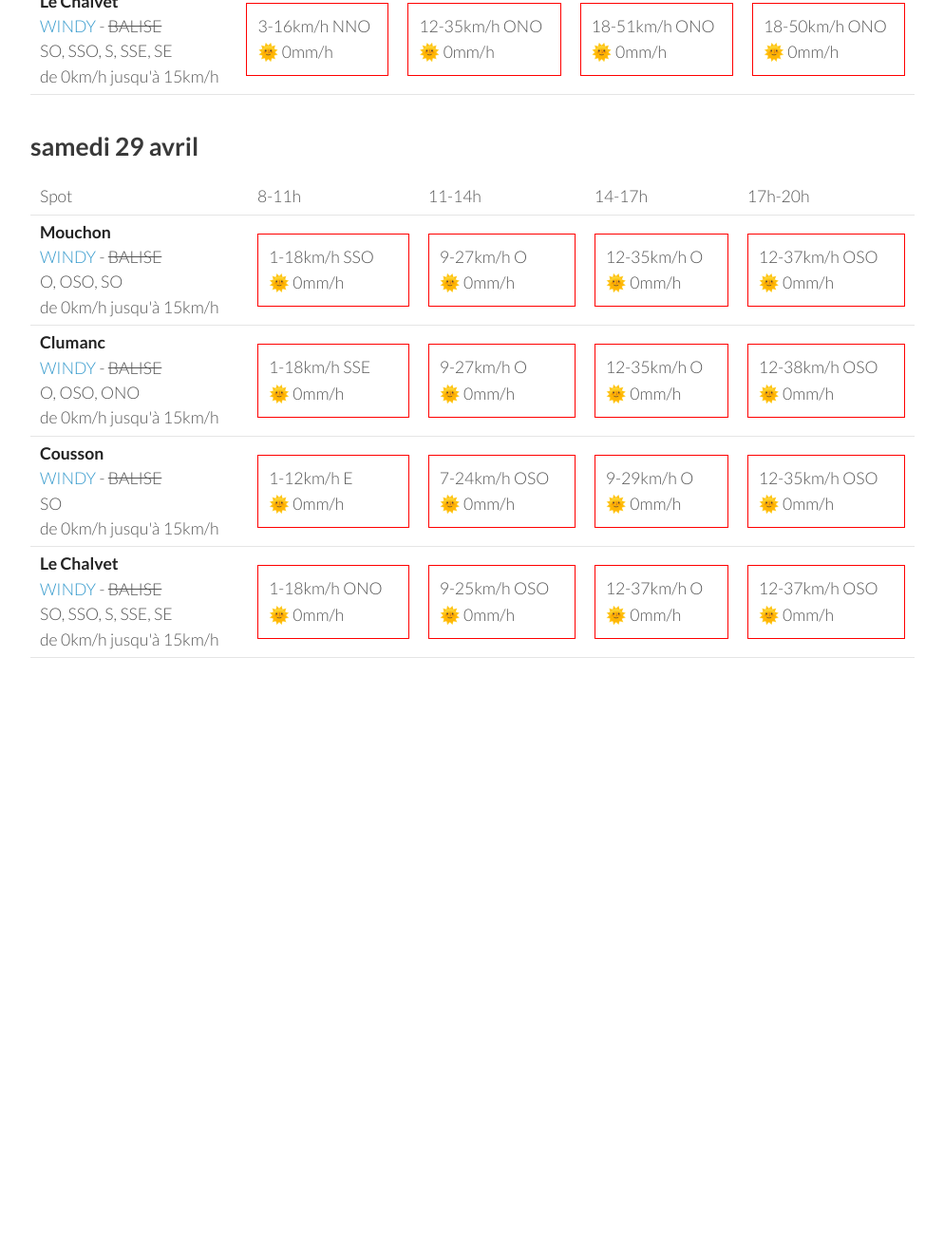
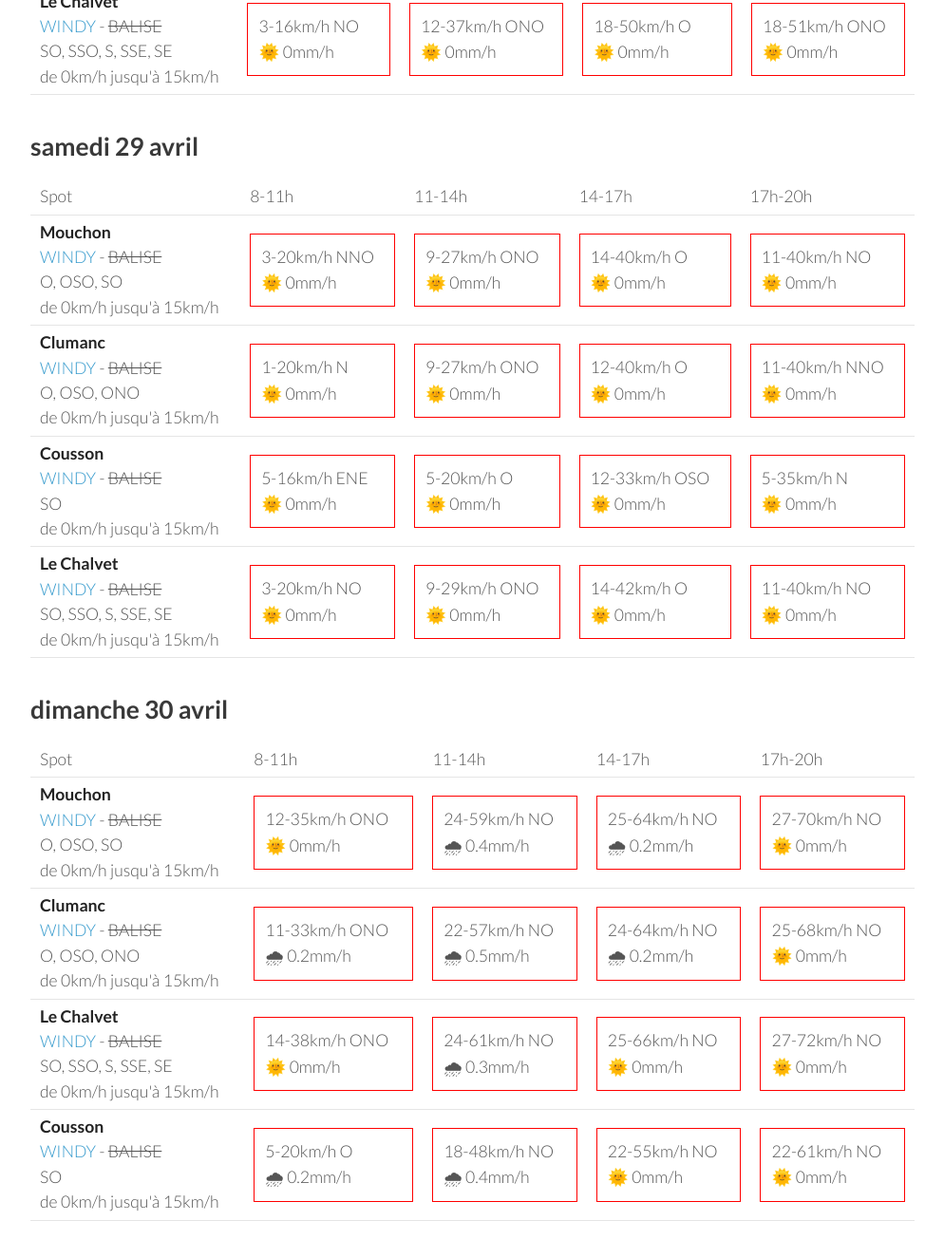
Before and after one commit to parapente-dans-le-nord/parapente-dans-le-nord.github.io, a Jekyll site: the page built from saint_andre.markdown, in a window 1280 px wide and 1400 px high, scrolled down 2511 px. Shown: the top 1325 px of the window at 95% size, without its empty margins (26-1020 px from the left). Built offline with Jekyll 4.4.1, drawn with Linux system fonts in a browser that asks for light colours; before the commit the page ends 3332 px from its top, so only the background shows below that; some of the changed text lies outside the part shown.

Commit message:
update index.markdown

```diff
--- a/saint_andre.markdown
+++ b/saint_andre.markdown
@@ -136,40 +136,40 @@ page mise à jour le mardi 25 avril 06:36
 <tr>
         <td><strong>Mouchon</strong><br><a href="https://windy.com/43.992/6.424?43.878,6.425,10,m:eSuaglR">WINDY</a> - <span class="no-balise"> BALISE </span><br> <span class="vent-favorable">O, OSO, SO</span><br><span class="force-vent">de 0km/h jusqu'à 15km/h</span> </td>
 
-            <td><div class="not-flyable"><p>1-16km/h N</p><p>🌞 0mm/h</p></div></td>
-            <td><div class="not-flyable"><p>7-22km/h O</p><p>🌞 0mm/h</p></div></td>
-            <td><div class="not-flyable"><p>14-40km/h O</p><p>🌞 0mm/h</p></div></td>
-            <td><div class="not-flyable"><p>14-40km/h O</p><p>🌞 0mm/h</p></div></td>
+            <td><div class="not-flyable"><p>1-16km/h NE</p><p>🌞 0mm/h</p></div></td>
+            <td><div class="not-flyable"><p>5-18km/h OSO</p><p>🌞 0mm/h</p></div></td>
+            <td><div class="not-flyable"><p>12-37km/h ONO</p><p>🌞 0mm/h</p></div></td>
+            <td><div class="not-flyable"><p>12-38km/h O</p><p>🌞 0mm/h</p></div></td>
 
 
     </tr>
 <tr>
         <td><strong>Clumanc</strong><br><a href="https://windy.com/44.027/6.402?43.914,6.403,10,m:eSxaglP">WINDY</a> - <span class="no-balise"> BALISE </span><br> <span class="vent-favorable">O, OSO, ONO</span><br><span class="force-vent">de 0km/h jusqu'à 15km/h</span> </td>
 
-            <td><div class="not-flyable"><p>1-16km/h NNE</p><p>🌞 0mm/h</p></div></td>
-            <td><div class="not-flyable"><p>7-24km/h O</p><p>🌞 0mm/h</p></div></td>
-            <td><div class="not-flyable"><p>14-40km/h O</p><p>🌞 0mm/h</p></div></td>
-            <td><div class="not-flyable"><p>12-42km/h O</p><p>🌞 0mm/h</p></div></td>
+            <td><div class="not-flyable"><p>3-16km/h ENE</p><p>🌞 0mm/h</p></div></td>
+            <td><div class="not-flyable"><p>5-22km/h OSO</p><p>🌞 0mm/h</p></div></td>
+            <td><div class="not-flyable"><p>12-37km/h ONO</p><p>🌞 0mm/h</p></div></td>
+            <td><div class="not-flyable"><p>12-38km/h O</p><p>🌞 0mm/h</p></div></td>
 
 
     </tr>
 <tr>
         <td><strong>Cousson</strong><br><a href="https://windy.com/44.054/6.240?43.940,6.241,10,m:eSAaglz">WINDY</a> - <span class="no-balise"> BALISE </span><br> <span class="vent-favorable">SO</span><br><span class="force-vent">de 0km/h jusqu'à 15km/h</span> </td>
 
-            <td><div class="not-flyable"><p>5-12km/h E</p><p>🌞 0mm/h</p></div></td>
+            <td><div class="not-flyable"><p>5-14km/h E</p><p>🌞 0mm/h</p></div></td>
             <td><div class="not-flyable"><p>5-20km/h O</p><p>🌞 0mm/h</p></div></td>
-            <td><div class="not-flyable"><p>12-33km/h OSO</p><p>🌞 0mm/h</p></div></td>
-            <td><div class="not-flyable"><p>12-38km/h OSO</p><p>🌞 0mm/h</p></div></td>
+            <td><div class="not-flyable"><p>9-27km/h O</p><p>🌞 0mm/h</p></div></td>
+            <td><div class="not-flyable"><p>12-35km/h SO</p><p>🌞 0mm/h</p></div></td>
 
 
     </tr>
 <tr>
         <td><strong>Le Chalvet</strong><br><a href="https://windy.com/43.979/6.480?43.866,6.480,10,m:eSsaglX">WINDY</a> - <span class="no-balise"> BALISE </span><br> <span class="vent-favorable">SO, SSO, S, SSE, SE</span><br><span class="force-vent">de 0km/h jusqu'à 15km/h</span> </td>
 
-            <td><div class="not-flyable"><p>1-16km/h N</p><p>🌞 0mm/h</p></div></td>
-            <td><div class="not-flyable"><p>5-20km/h OSO</p><p>🌞 0mm/h</p></div></td>
+            <td><div class="not-flyable"><p>1-16km/h NNE</p><p>🌞 0mm/h</p></div></td>
+            <td><div class="not-flyable"><p>3-18km/h SO</p><p>🌞 0mm/h</p></div></td>
+            <td><div class="not-flyable"><p>12-38km/h ONO</p><p>🌞 0mm/h</p></div></td>
             <td><div class="not-flyable"><p>14-42km/h O</p><p>🌞 0mm/h</p></div></td>
-            <td><div class="not-flyable"><p>14-44km/h O</p><p>🌞 0mm/h</p></div></td>
 
 
     </tr>
@@ -190,42 +190,42 @@ page mise à jour le mardi 25 avril 06:36
       <td>17h-20h</td>
     </tr>
 <tr>
-        <td><strong>Clumanc</strong><br><a href="https://windy.com/44.027/6.402?43.914,6.403,10,m:eSxaglP">WINDY</a> - <span class="no-balise"> BALISE </span><br> <span class="vent-favorable">O, OSO, ONO</span><br><span class="force-vent">de 0km/h jusqu'à 15km/h</span> </td>
+        <td><strong>Mouchon</strong><br><a href="https://windy.com/43.992/6.424?43.878,6.425,10,m:eSuaglR">WINDY</a> - <span class="no-balise"> BALISE </span><br> <span class="vent-favorable">O, OSO, SO</span><br><span class="force-vent">de 0km/h jusqu'à 15km/h</span> </td>
 
-            <td><div class="not-flyable"><p>1-16km/h N</p><p>🌞 0mm/h</p></div></td>
-            <td><div class="not-flyable"><p>11-31km/h O</p><p>🌞 0mm/h</p></div></td>
-            <td><div class="not-flyable"><p>16-50km/h O</p><p>🌞 0mm/h</p></div></td>
-            <td><div class="not-flyable"><p>18-51km/h ONO</p><p>🌞 0mm/h</p></div></td>
+            <td><div class="not-flyable"><p>3-14km/h NO</p><p>🌞 0mm/h</p></div></td>
+            <td><div class="not-flyable"><p>11-33km/h ONO</p><p>🌞 0mm/h</p></div></td>
+            <td><div class="not-flyable"><p>18-48km/h O</p><p>🌞 0mm/h</p></div></td>
+            <td><div class="not-flyable"><p>16-51km/h ONO</p><p>🌞 0mm/h</p></div></td>
 
 
     </tr>
 <tr>
-        <td><strong>Mouchon</strong><br><a href="https://windy.com/43.992/6.424?43.878,6.425,10,m:eSuaglR">WINDY</a> - <span class="no-balise"> BALISE </span><br> <span class="vent-favorable">O, OSO, SO</span><br><span class="force-vent">de 0km/h jusqu'à 15km/h</span> </td>
+        <td><strong>Clumanc</strong><br><a href="https://windy.com/44.027/6.402?43.914,6.403,10,m:eSxaglP">WINDY</a> - <span class="no-balise"> BALISE </span><br> <span class="vent-favorable">O, OSO, ONO</span><br><span class="force-vent">de 0km/h jusqu'à 15km/h</span> </td>
 
-            <td><div class="not-flyable"><p>1-14km/h NO</p><p>🌞 0mm/h</p></div></td>
+            <td><div class="not-flyable"><p>1-14km/h NNO</p><p>🌞 0mm/h</p></div></td>
             <td><div class="not-flyable"><p>11-33km/h ONO</p><p>🌞 0mm/h</p></div></td>
-            <td><div class="not-flyable"><p>18-50km/h O</p><p>🌞 0mm/h</p></div></td>
-            <td><div class="not-flyable"><p>18-50km/h ONO</p><p>🌞 0mm/h</p></div></td>
+            <td><div class="not-flyable"><p>16-48km/h O</p><p>🌞 0mm/h</p></div></td>
+            <td><div class="not-flyable"><p>16-51km/h ONO</p><p>🌞 0mm/h</p></div></td>
 
 
     </tr>
 <tr>
         <td><strong>Cousson</strong><br><a href="https://windy.com/44.054/6.240?43.940,6.241,10,m:eSAaglz">WINDY</a> - <span class="no-balise"> BALISE </span><br> <span class="vent-favorable">SO</span><br><span class="force-vent">de 0km/h jusqu'à 15km/h</span> </td>
 
-            <td><div class="not-flyable"><p>3-14km/h ENE</p><p>🌞 0mm/h</p></div></td>
-            <td><div class="not-flyable"><p>5-22km/h OSO</p><p>🌞 0mm/h</p></div></td>
-            <td><div class="not-flyable"><p>12-35km/h OSO</p><p>🌞 0mm/h</p></div></td>
-            <td><div class="not-flyable"><p>12-37km/h O</p><p>🌞 0mm/h</p></div></td>
+            <td><div class="not-flyable"><p>3-11km/h ENE</p><p>🌞 0mm/h</p></div></td>
+            <td><div class="not-flyable"><p>5-22km/h O</p><p>🌞 0mm/h</p></div></td>
+            <td><div class="not-flyable"><p>12-37km/h OSO</p><p>🌞 0mm/h</p></div></td>
+            <td><div class="not-flyable"><p>12-38km/h O</p><p>🌞 0mm/h</p></div></td>
 
 
     </tr>
 <tr>
         <td><strong>Le Chalvet</strong><br><a href="https://windy.com/43.979/6.480?43.866,6.480,10,m:eSsaglX">WINDY</a> - <span class="no-balise"> BALISE </span><br> <span class="vent-favorable">SO, SSO, S, SSE, SE</span><br><span class="force-vent">de 0km/h jusqu'à 15km/h</span> </td>
 
-            <td><div class="not-flyable"><p>3-16km/h NNO</p><p>🌞 0mm/h</p></div></td>
-            <td><div class="not-flyable"><p>12-35km/h ONO</p><p>🌞 0mm/h</p></div></td>
+            <td><div class="not-flyable"><p>3-16km/h NO</p><p>🌞 0mm/h</p></div></td>
+            <td><div class="not-flyable"><p>12-37km/h ONO</p><p>🌞 0mm/h</p></div></td>
+            <td><div class="not-flyable"><p>18-50km/h O</p><p>🌞 0mm/h</p></div></td>
             <td><div class="not-flyable"><p>18-51km/h ONO</p><p>🌞 0mm/h</p></div></td>
-            <td><div class="not-flyable"><p>18-50km/h ONO</p><p>🌞 0mm/h</p></div></td>
 
 
     </tr>
@@ -248,40 +248,40 @@ page mise à jour le mardi 25 avril 06:36
 <tr>
         <td><strong>Mouchon</strong><br><a href="https://windy.com/43.992/6.424?43.878,6.425,10,m:eSuaglR">WINDY</a> - <span class="no-balise"> BALISE </span><br> <span class="vent-favorable">O, OSO, SO</span><br><span class="force-vent">de 0km/h jusqu'à 15km/h</span> </td>
 
-            <td><div class="not-flyable"><p>1-18km/h SSO</p><p>🌞 0mm/h</p></div></td>
-            <td><div class="not-flyable"><p>9-27km/h O</p><p>🌞 0mm/h</p></div></td>
-            <td><div class="not-flyable"><p>12-35km/h O</p><p>🌞 0mm/h</p></div></td>
-            <td><div class="not-flyable"><p>12-37km/h OSO</p><p>🌞 0mm/h</p></div></td>
+            <td><div class="not-flyable"><p>3-20km/h NNO</p><p>🌞 0mm/h</p></div></td>
+            <td><div class="not-flyable"><p>9-27km/h ONO</p><p>🌞 0mm/h</p></div></td>
+            <td><div class="not-flyable"><p>14-40km/h O</p><p>🌞 0mm/h</p></div></td>
+            <td><div class="not-flyable"><p>11-40km/h NO</p><p>🌞 0mm/h</p></div></td>
 
 
     </tr>
 <tr>
         <td><strong>Clumanc</strong><br><a href="https://windy.com/44.027/6.402?43.914,6.403,10,m:eSxaglP">WINDY</a> - <span class="no-balise"> BALISE </span><br> <span class="vent-favorable">O, OSO, ONO</span><br><span class="force-vent">de 0km/h jusqu'à 15km/h</span> </td>
 
-            <td><div class="not-flyable"><p>1-18km/h SSE</p><p>🌞 0mm/h</p></div></td>
-            <td><div class="not-flyable"><p>9-27km/h O</p><p>🌞 0mm/h</p></div></td>
-            <td><div class="not-flyable"><p>12-35km/h O</p><p>🌞 0mm/h</p></div></td>
-            <td><div class="not-flyable"><p>12-38km/h OSO</p><p>🌞 0mm/h</p></div></td>
+            <td><div class="not-flyable"><p>1-20km/h N</p><p>🌞 0mm/h</p></div></td>
+            <td><div class="not-flyable"><p>9-27km/h ONO</p><p>🌞 0mm/h</p></div></td>
+            <td><div class="not-flyable"><p>12-40km/h O</p><p>🌞 0mm/h</p></div></td>
+            <td><div class="not-flyable"><p>11-40km/h NNO</p><p>🌞 0mm/h</p></div></td>
 
 
     </tr>
 <tr>
         <td><strong>Cousson</strong><br><a href="https://windy.com/44.054/6.240?43.940,6.241,10,m:eSAaglz">WINDY</a> - <span class="no-balise"> BALISE </span><br> <span class="vent-favorable">SO</span><br><span class="force-vent">de 0km/h jusqu'à 15km/h</span> </td>
 
-            <td><div class="not-flyable"><p>1-12km/h E</p><p>🌞 0mm/h</p></div></td>
-            <td><div class="not-flyable"><p>7-24km/h OSO</p><p>🌞 0mm/h</p></div></td>
-            <td><div class="not-flyable"><p>9-29km/h O</p><p>🌞 0mm/h</p></div></td>
-            <td><div class="not-flyable"><p>12-35km/h OSO</p><p>🌞 0mm/h</p></div></td>
+            <td><div class="not-flyable"><p>5-16km/h ENE</p><p>🌞 0mm/h</p></div></td>
+            <td><div class="not-flyable"><p>5-20km/h O</p><p>🌞 0mm/h</p></div></td>
+            <td><div class="not-flyable"><p>12-33km/h OSO</p><p>🌞 0mm/h</p></div></td>
+            <td><div class="not-flyable"><p>5-35km/h N</p><p>🌞 0mm/h</p></div></td>
 
 
     </tr>
 <tr>
         <td><strong>Le Chalvet</strong><br><a href="https://windy.com/43.979/6.480?43.866,6.480,10,m:eSsaglX">WINDY</a> - <span class="no-balise"> BALISE </span><br> <span class="vent-favorable">SO, SSO, S, SSE, SE</span><br><span class="force-vent">de 0km/h jusqu'à 15km/h</span> </td>
 
-            <td><div class="not-flyable"><p>1-18km/h ONO</p><p>🌞 0mm/h</p></div></td>
-            <td><div class="not-flyable"><p>9-25km/h OSO</p><p>🌞 0mm/h</p></div></td>
-            <td><div class="not-flyable"><p>12-37km/h O</p><p>🌞 0mm/h</p></div></td>
-            <td><div class="not-flyable"><p>12-37km/h OSO</p><p>🌞 0mm/h</p></div></td>
+            <td><div class="not-flyable"><p>3-20km/h NO</p><p>🌞 0mm/h</p></div></td>
+            <td><div class="not-flyable"><p>9-29km/h ONO</p><p>🌞 0mm/h</p></div></td>
+            <td><div class="not-flyable"><p>14-42km/h O</p><p>🌞 0mm/h</p></div></td>
+            <td><div class="not-flyable"><p>11-40km/h NO</p><p>🌞 0mm/h</p></div></td>
 
 
     </tr>
@@ -289,3 +289,59 @@ page mise à jour le mardi 25 avril 06:36
 </tbody>
 </table>
 {:/}
+## dimanche 30 avril
+
+{::nomarkdown}
+<table>
+  <tbody>
+    <tr>
+      <td>Spot</td>
+      <td>8-11h</td>
+      <td>11-14h</td>
+      <td>14-17h</td>
+      <td>17h-20h</td>
+    </tr>
+<tr>
+        <td><strong>Mouchon</strong><br><a href="https://windy.com/43.992/6.424?43.878,6.425,10,m:eSuaglR">WINDY</a> - <span class="no-balise"> BALISE </span><br> <span class="vent-favorable">O, OSO, SO</span><br><span class="force-vent">de 0km/h jusqu'à 15km/h</span> </td>
+
+            <td><div class="not-flyable"><p>12-35km/h ONO</p><p>🌞 0mm/h</p></div></td>
+            <td><div class="not-flyable"><p>24-59km/h NO</p><p>🌧 0.4mm/h</p></div></td>
+            <td><div class="not-flyable"><p>25-64km/h NO</p><p>🌧 0.2mm/h</p></div></td>
+            <td><div class="not-flyable"><p>27-70km/h NO</p><p>🌞 0mm/h</p></div></td>
+
+
+    </tr>
+<tr>
+        <td><strong>Clumanc</strong><br><a href="https://windy.com/44.027/6.402?43.914,6.403,10,m:eSxaglP">WINDY</a> - <span class="no-balise"> BALISE </span><br> <span class="vent-favorable">O, OSO, ONO</span><br><span class="force-vent">de 0km/h jusqu'à 15km/h</span> </td>
+
+            <td><div class="not-flyable"><p>11-33km/h ONO</p><p>🌧 0.2mm/h</p></div></td>
+            <td><div class="not-flyable"><p>22-57km/h NO</p><p>🌧 0.5mm/h</p></div></td>
+            <td><div class="not-flyable"><p>24-64km/h NO</p><p>🌧 0.2mm/h</p></div></td>
+            <td><div class="not-flyable"><p>25-68km/h NO</p><p>🌞 0mm/h</p></div></td>
+
+
+    </tr>
+<tr>
+        <td><strong>Le Chalvet</strong><br><a href="https://windy.com/43.979/6.480?43.866,6.480,10,m:eSsaglX">WINDY</a> - <span class="no-balise"> BALISE </span><br> <span class="vent-favorable">SO, SSO, S, SSE, SE</span><br><span class="force-vent">de 0km/h jusqu'à 15km/h</span> </td>
+
+            <td><div class="not-flyable"><p>14-38km/h ONO</p><p>🌞 0mm/h</p></div></td>
+            <td><div class="not-flyable"><p>24-61km/h NO</p><p>🌧 0.3mm/h</p></div></td>
+            <td><div class="not-flyable"><p>25-66km/h NO</p><p>🌞 0mm/h</p></div></td>
+            <td><div class="not-flyable"><p>27-72km/h NO</p><p>🌞 0mm/h</p></div></td>
+
+
+    </tr>
+<tr>
+        <td><strong>Cousson</strong><br><a href="https://windy.com/44.054/6.240?43.940,6.241,10,m:eSAaglz">WINDY</a> - <span class="no-balise"> BALISE </span><br> <span class="vent-favorable">SO</span><br><span class="force-vent">de 0km/h jusqu'à 15km/h</span> </td>
+
+            <td><div class="not-flyable"><p>5-20km/h O</p><p>🌧 0.2mm/h</p></div></td>
+            <td><div class="not-flyable"><p>18-48km/h NO</p><p>🌧 0.4mm/h</p></div></td>
+            <td><div class="not-flyable"><p>22-55km/h NO</p><p>🌞 0mm/h</p></div></td>
+            <td><div class="not-flyable"><p>22-61km/h NO</p><p>🌞 0mm/h</p></div></td>
+
+
+    </tr>
+
+</tbody>
+</table>
+{:/}
```
Also changed, not shown: other parts of saint_andre.markdown (+1 -1 lines).
